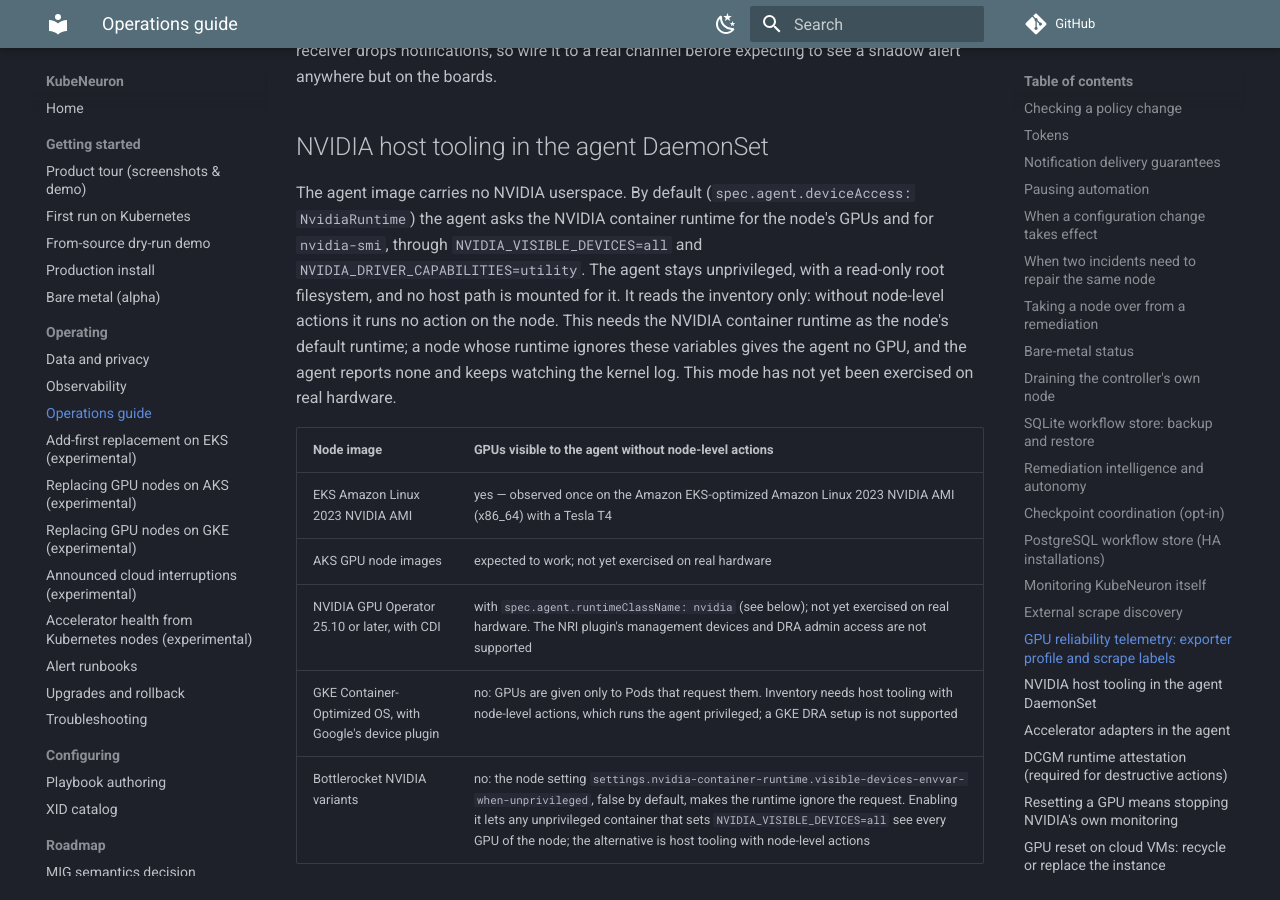
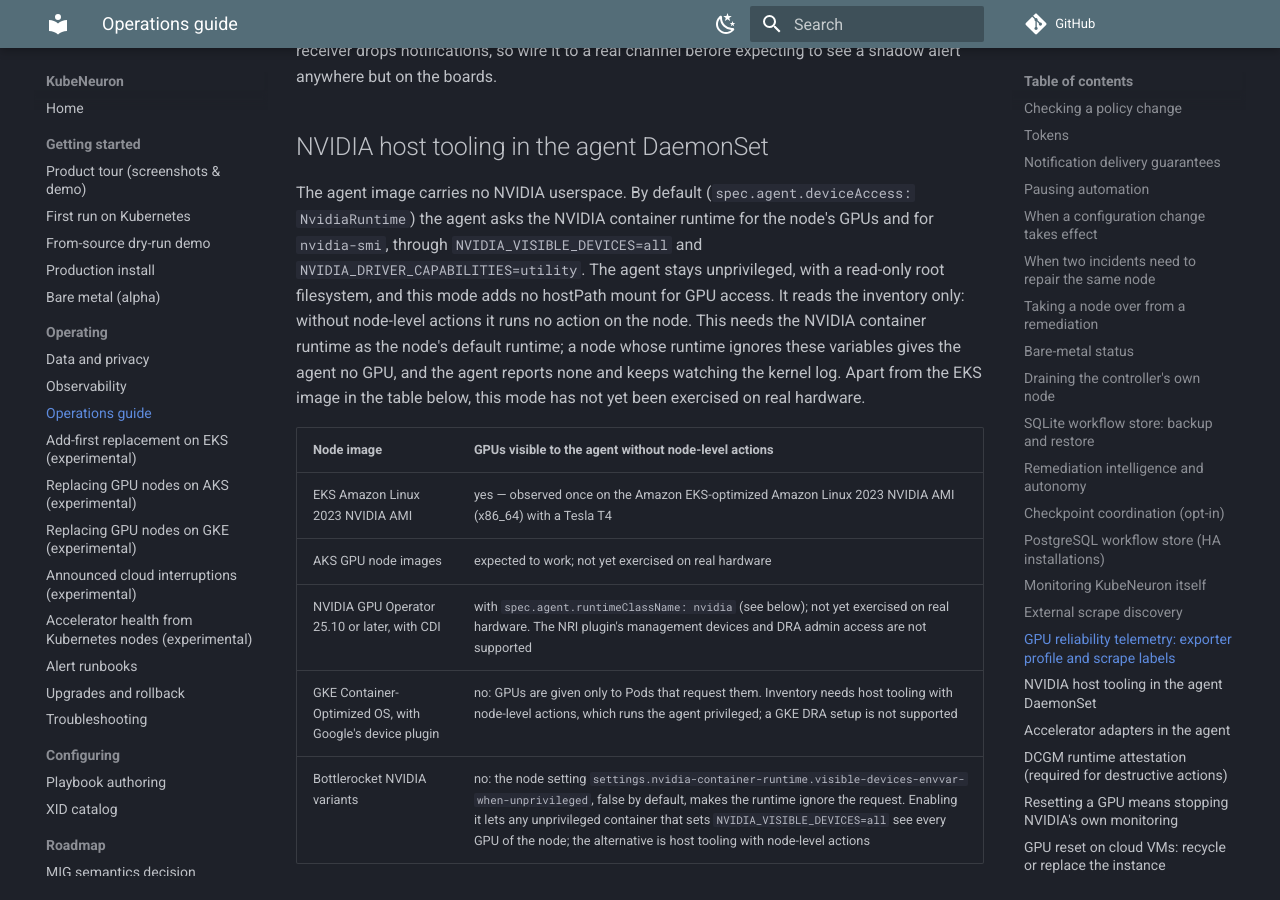
Before and after one commit to kubeneuron/kubeneuron, an MkDocs documentation site: the page built from docs/operations.md, in a window 1280 px wide and 900 px high, scrolled down 18000 px. Built offline with MkDocs 1.6.1 and Material for MkDocs 9.7.7, drawn with Linux system fonts in a browser that asks for light colours; comment, search, counter and statistics services are not loaded.

Commit message:
Say where the default NVIDIA runtime mode was exercised
The operations guide said the mode had not been exercised on real hardware,
while the table below it records the EKS image run, and that no host path is
mounted for the agent, which also has the kernel-log mount. Both sentences now
say what they mean for this mode.

Signed-off-by: Andrii Petruk <andrey.petruk@gmail.com>

```diff
--- a/docs/operations.md
+++ b/docs/operations.md
@@ -841,12 +841,13 @@ The agent image carries no NVIDIA userspace. By default
 (`spec.agent.deviceAccess: NvidiaRuntime`) the agent asks the NVIDIA
 container runtime for the node's GPUs and for `nvidia-smi`, through
 `NVIDIA_VISIBLE_DEVICES=all` and `NVIDIA_DRIVER_CAPABILITIES=utility`. The
-agent stays unprivileged, with a read-only root filesystem, and no host path
-is mounted for it. It reads the inventory only: without node-level actions it
-runs no action on the node. This needs the NVIDIA container runtime as the
+agent stays unprivileged, with a read-only root filesystem, and this mode
+adds no hostPath mount for GPU access. It reads the inventory only: without
+node-level actions it runs no action on the node. This needs the NVIDIA container runtime as the
 node's default runtime; a node whose runtime ignores these variables gives
 the agent no GPU, and the agent reports none and keeps watching the kernel
-log. This mode has not yet been exercised on real hardware.
+log. Apart from the EKS image in the table below, this mode has not yet been
+exercised on real hardware.
 
 | Node image | GPUs visible to the agent without node-level actions |
 |---|---|
```
Also changed, not shown: CHANGELOG.md (+4 -0 lines).
